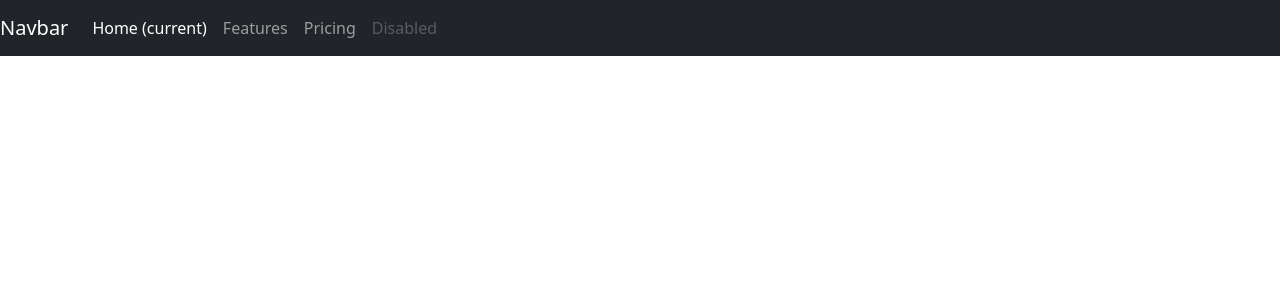
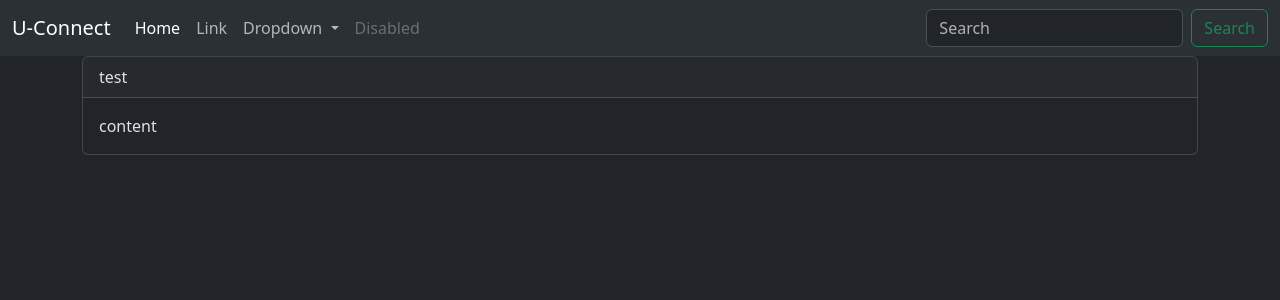
Before and after one commit to bhagyajkumar/miniproject, a Flask app: page / in a window 1280 px wide. Shown: the top 300 px of the page. Run offline with Flask 3, Linux system fonts and the light colour scheme.

Commit message:
woking on templates

```diff
--- a/app/auth/views.py
+++ b/app/auth/views.py
@@ -24,7 +24,7 @@ def signup():
             flash("Account created successfully! You can now login.", "success")
 
 
-            return redirect(url_for("login"))
+            return redirect(url_for("auth.login"))
         except IntegrityError:
             db.session.rollback()
             flash("Email already exists. Please use a different email.", "danger")
--- a/app/main/__init__.py
+++ b/app/main/__init__.py
@@ -1,5 +1,10 @@
 from flask import Blueprint
+from app.ext import admin as fadmin, db
+from .admin import TagAdminView
+from .models import Tag
 
 main = Blueprint("main", __name__)
 
+fadmin.add_view(TagAdminView(Tag, db.session))
+
 from . import views
--- /dev/null
+++ b/app/main/admin.py
@@ -0,0 +1,5 @@
+from app.ext import admin
+from flask_admin.contrib.sqla import ModelView
+
+class TagAdminView(ModelView):
+    column_display_pk = True
--- a/app/main/models.py
+++ b/app/main/models.py
@@ -1,5 +1,5 @@
 from ..ext import db
 
-class Test(db.Model):
+class Tag(db.Model):
     id = db.Column(db.Integer(), primary_key=True)
-    name = db.Column(db.String())
+    tag_name = db.Column(db.String(30))
--- a/app/main/views.py
+++ b/app/main/views.py
@@ -1,5 +1,4 @@
 from . import main as view
-from .models import Test
 from flask import render_template
 
 @view.route("/")
--- a/app/templates/base.html
+++ b/app/templates/base.html
@@ -1,21 +1,13 @@
-<!DOCTYPE html>
-<html lang="en">
-
-<head>
-    <meta charset="UTF-8">
-    <meta name="viewport" content="width=device-width, initial-scale=1.0">
-    <title>{% block title %}document{% endblock %}</title>
-    <link href="https://cdn.jsdelivr.net/npm/bootstrap@5.3.3/dist/css/bootstrap.min.css" rel="stylesheet"
-        integrity="sha384-QWTKZyjpPEjISv5WaRU9OFeRpok6YctnYmDr5pNlyT2bRjXh0JMhjY6hW+ALEwIH" crossorigin="anonymous">
-</head>
-
-<body>
-    {% block content %}
-
-    {% endblock %}
-    <script src="https://cdn.jsdelivr.net/npm/bootstrap@5.3.3/dist/js/bootstrap.bundle.min.js"
-        integrity="sha384-YvpcrYf0tY3lHB60NNkmXc5s9fDVZLESaAA55NDzOxhy9GkcIdslK1eN7N6jIeHz"
-        crossorigin="anonymous"></script>
-</body>
-
+<!doctype html>
+<html lang="en" data-bs-theme="dark">
+  <head>
+    <meta charset="utf-8">
+    <meta name="viewport" content="width=device-width, initial-scale=1">
+    <title>{% block title %}{% endblock %}</title>
+    <link href="https://cdn.jsdelivr.net/npm/bootstrap@5.3.3/dist/css/bootstrap.min.css" rel="stylesheet" integrity="sha384-QWTKZyjpPEjISv5WaRU9OFeRpok6YctnYmDr5pNlyT2bRjXh0JMhjY6hW+ALEwIH" crossorigin="anonymous">
+  </head>
+  <body>
+    {% block content %}{% endblock %}
+    <script src="https://cdn.jsdelivr.net/npm/bootstrap@5.3.3/dist/js/bootstrap.bundle.min.js" integrity="sha384-YvpcrYf0tY3lHB60NNkmXc5s9fDVZLESaAA55NDzOxhy9GkcIdslK1eN7N6jIeHz" crossorigin="anonymous"></script>
+  </body>
 </html>
--- a/app/templates/includes/navbar.html
+++ b/app/templates/includes/navbar.html
@@ -1,14 +1,36 @@
-<nav class="navbar navbar-expand-lg navbar-dark bg-dark">
-    <a class="navbar-brand" href="#">Navbar</a>
-    <button class="navbar-toggler" type="button" data-toggle="collapse" data-target="#navbarNavAltMarkup" aria-controls="navbarNavAltMarkup" aria-expanded="false" aria-label="Toggle navigation">
+<nav class="navbar navbar-expand-lg bg-body-tertiary">
+  <div class="container-fluid">
+    <a class="navbar-brand" href="#">U-Connect</a>
+    <button class="navbar-toggler" type="button" data-bs-toggle="collapse" data-bs-target="#navbarSupportedContent" aria-controls="navbarSupportedContent" aria-expanded="false" aria-label="Toggle navigation">
       <span class="navbar-toggler-icon"></span>
     </button>
-    <div class="collapse navbar-collapse" id="navbarNavAltMarkup">
-      <div class="navbar-nav">
-        <a class="nav-item nav-link active" href="#">Home <span class="sr-only">(current)</span></a>
-        <a class="nav-item nav-link" href="#">Features</a>
-        <a class="nav-item nav-link" href="#">Pricing</a>
-        <a class="nav-item nav-link disabled" href="#">Disabled</a>
-      </div>
+    <div class="collapse navbar-collapse" id="navbarSupportedContent">
+      <ul class="navbar-nav me-auto mb-2 mb-lg-0">
+        <li class="nav-item">
+          <a class="nav-link active" aria-current="page" href="#">Home</a>
+        </li>
+        <li class="nav-item">
+          <a class="nav-link" href="#">Link</a>
+        </li>
+        <li class="nav-item dropdown">
+          <a class="nav-link dropdown-toggle" href="#" role="button" data-bs-toggle="dropdown" aria-expanded="false">
+            Dropdown
+          </a>
+          <ul class="dropdown-menu">
+            <li><a class="dropdown-item" href="#">Action</a></li>
+            <li><a class="dropdown-item" href="#">Another action</a></li>
+            <li><hr class="dropdown-divider"></li>
+            <li><a class="dropdown-item" href="#">Something else here</a></li>
+          </ul>
+        </li>
+        <li class="nav-item">
+          <a class="nav-link disabled" aria-disabled="true">Disabled</a>
+        </li>
+      </ul>
+      <form class="d-flex" role="search">
+        <input class="form-control me-2" type="search" placeholder="Search" aria-label="Search">
+        <button class="btn btn-outline-success" type="submit">Search</button>
+      </form>
     </div>
-  </nav>
+  </div>
+</nav>
--- a/app/templates/index.html
+++ b/app/templates/index.html
@@ -1,7 +1,15 @@
 {% extends "base.html" %}
+
+{% import "macros/components.html" as components %}
 
 {% block title %}U-Connect{% endblock %}
 
+
 {% block content %}
     {% include "includes/navbar.html" %}
+
+    <div class="container">
+        {{ components.project_card("test", "content")}}
+    </div>
+
 {% endblock %}
--- /dev/null
+++ b/app/templates/macros/components.html
@@ -0,0 +1,10 @@
+{% macro project_card(title, content) %}
+
+    <div class="card">
+        <div class="card-header">{{ title }}</div>
+        <div class="card-body">
+            {{ content }}
+        </div>
+    </div>
+
+{% endmacro %}
```
